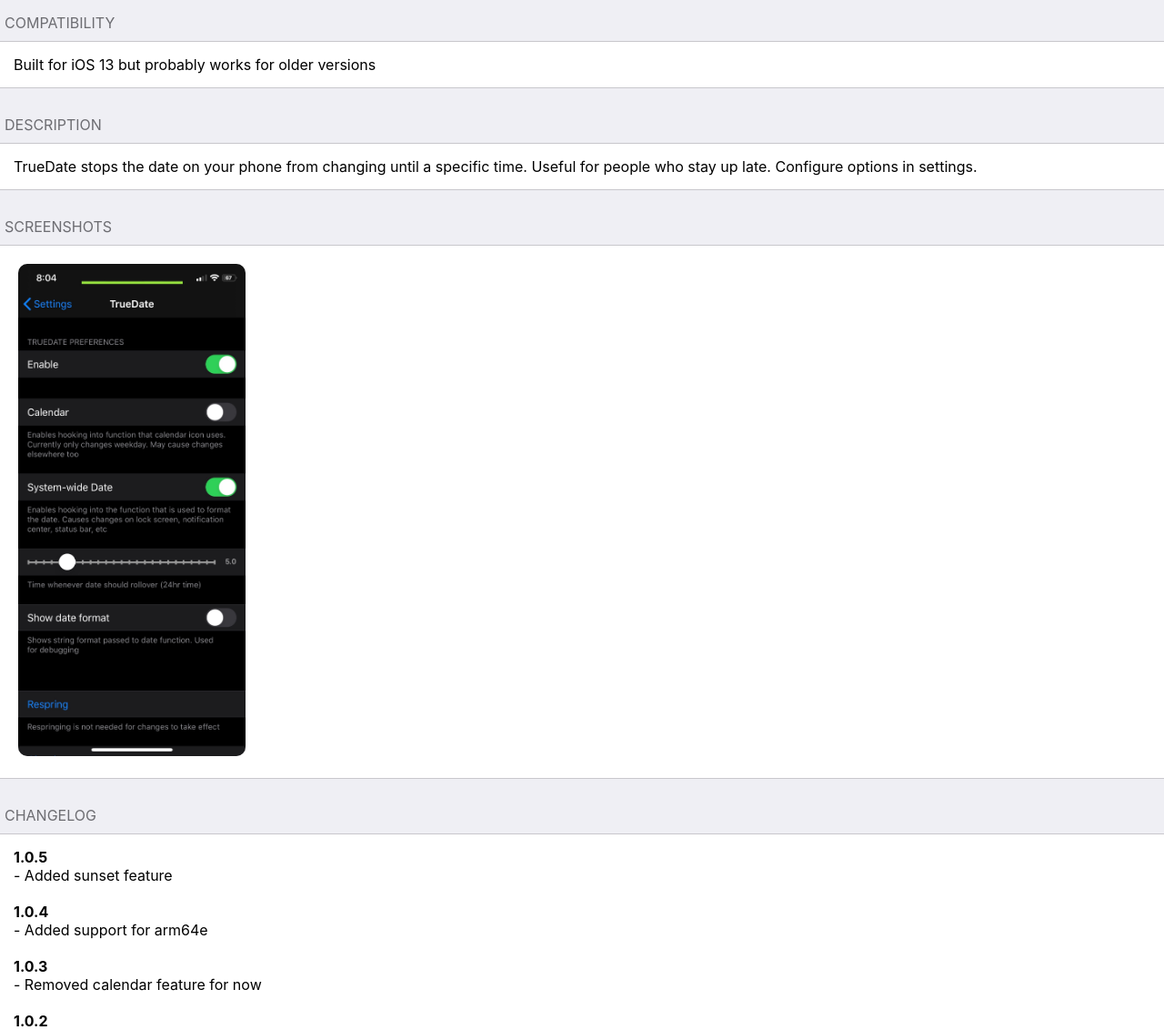
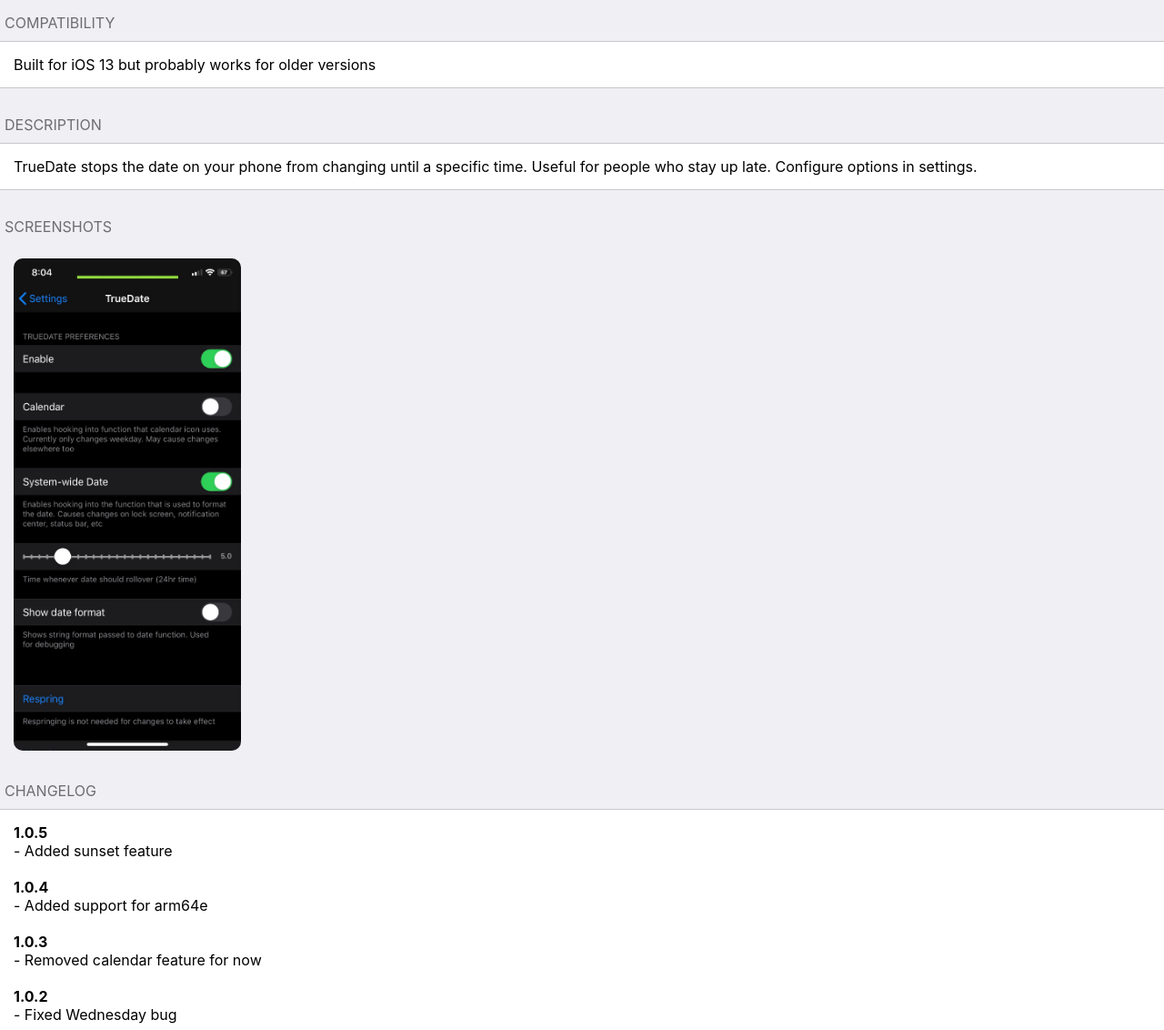
Before and after one commit to wrp1002/wrp1002.github.io, a plain HTML site: page depictions/truedate/index.html in a window 1280 px wide. Shown: the top 1132 px of the page at 91% size. Drawn offline with Linux system fonts and the light colour scheme.

Commit message:
truedate index

```diff
--- a/depictions/truedate/index.html
+++ b/depictions/truedate/index.html
@@ -25,13 +25,9 @@
 					</li>
 				</ul>
 
-				<div class="scrollViewContainer">
-					<div class="heading">screenshots</div>
-						<ul>
-							<div class="scroll_view"><img class="img_card" src="screenshot1.png"></div>
-						</ul>
-					</div>
-				</div>
+
+				<div class="heading">screenshots</div>
+				<div class="scroll_view"><img class="img_card" src="screenshot1.png"></div>
 
 				<div class="heading">changelog</div>
 				<ul>
```
Also changed, not shown: 3 other files.
